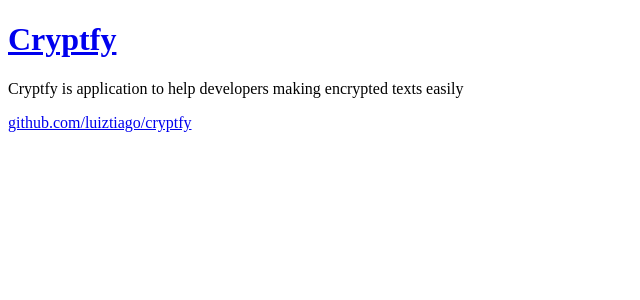
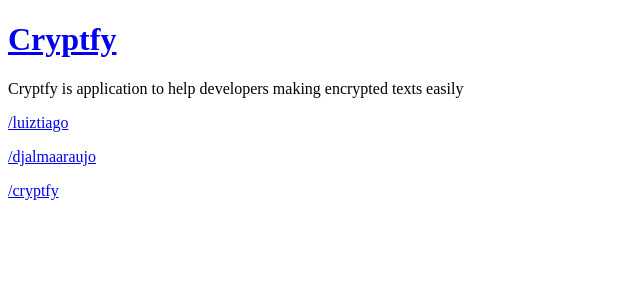
Before and after one commit to luiztiago/cryptfy, a PHP site: template app/views/cryptfy/index.htm.php in a window 1280 px wide. Shown: the top 300 px of the page, without its empty margins (0-640 px from the left). Run offline with PHP 8.4, Linux system fonts and the light colour scheme; the template is opened without the code that fills it, so the values that code supplies are empty.

Commit message:
new footer + facebook settings

```diff
--- a/app/config/settings.php
+++ b/app/config/settings.php
@@ -62,5 +62,5 @@ Config::write('face.title', 'Cryptfy');
 Config::write('face.type', 'article');
 Config::write('face.description', 'Cryptfy is application to help developers making encrypted texts easily');
 Config::write('face.url', 'http://www.cryptfy.com/');
-Config::write('face.image', 'http://www.temqueporaurlcompleta.com.br/images/facebook.jpg');
+Config::write('face.image', 'http://www.cryptfy.com/images/facebook.png');
 Config::write('face.site_name', 'Cryptfy');
--- a/app/views/shared/_footer.htm.php
+++ b/app/views/shared/_footer.htm.php
@@ -1,7 +1,9 @@
 
 			<footer>
 				<p>Cryptfy is application to help developers making encrypted texts easily</p>
-				<p id="github"><a href="http://github.com/luiztiago/cryptfy">github.com/luiztiago/cryptfy</a></p>
+				<p class="github"><a href="http://github.com/luiztiago/">/luiztiago</a></p>
+				<p class="github"><a href="http://github.com/djalmaaraujo/">/djalmaaraujo</a></p>
+				<p class="github"><a href="http://github.com/luiztiago/cryptfy">/cryptfy</a></p>
 			</footer>
 
 		</div> <!-- /container -->
```
Also changed, not shown: app/webroot/styles/screen.css (+1 -1 lines), app/webroot/styles/screen.less (+9 -5 lines), app/webroot/images/facebook.png (added).
